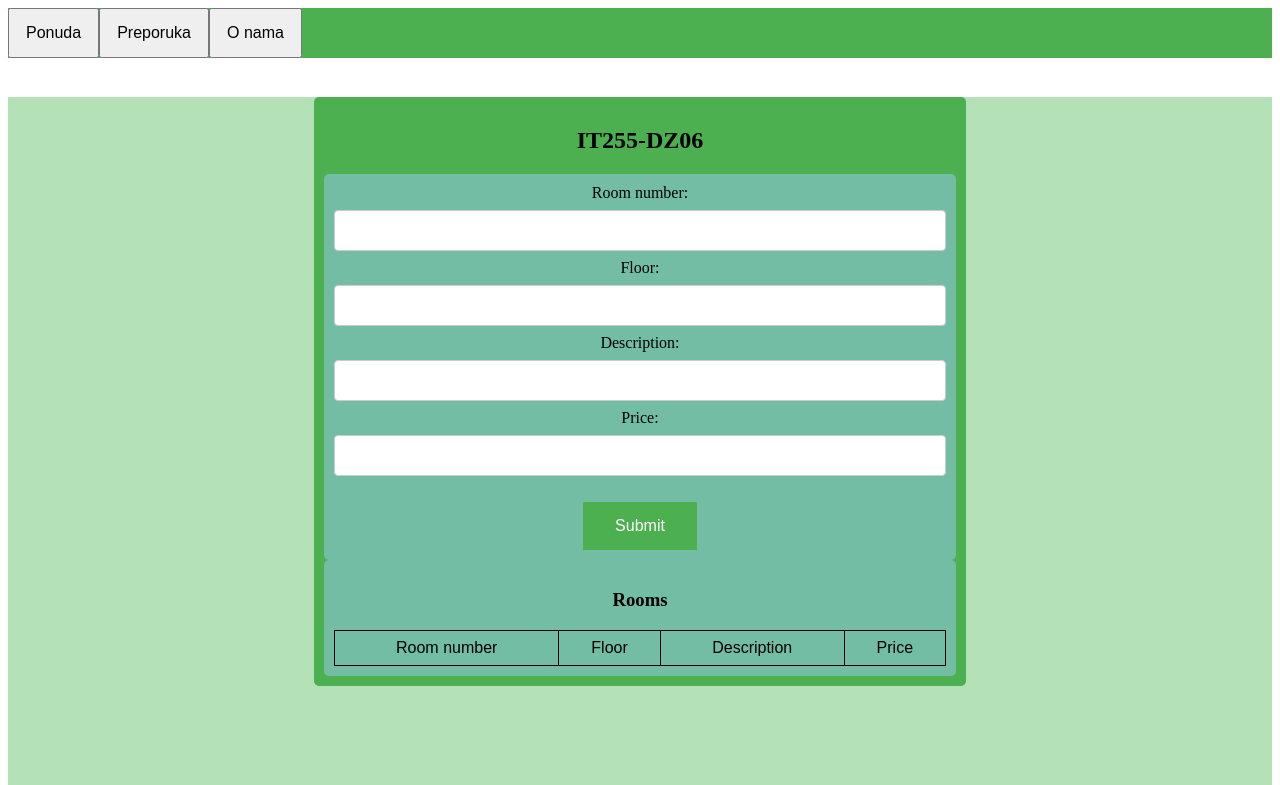
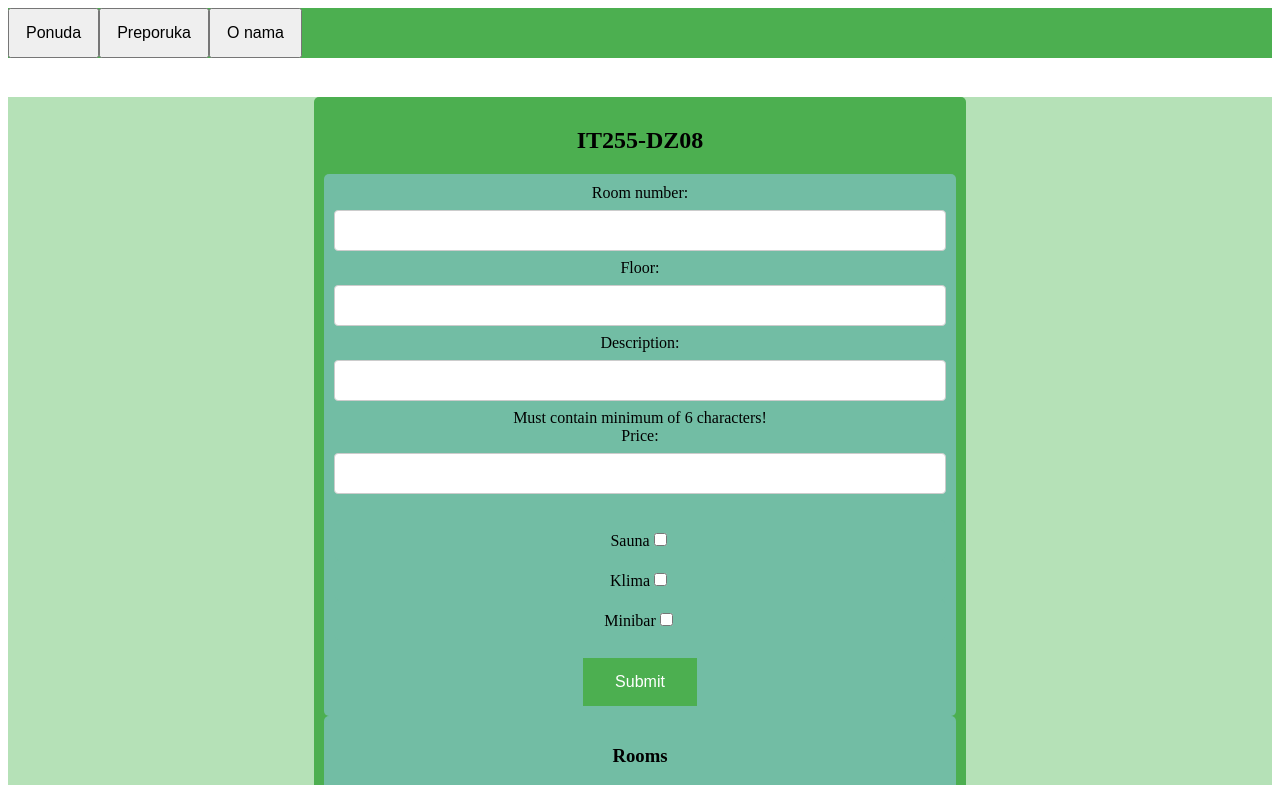
Before and after one commit to marko3in1/IT255-DZ-MetHotels, an Angular app: page / in a window 1280 px wide. Shown: the top 785 px of the page. Built offline with nearby package versions, Linux system fonts and the light colour scheme.

Commit message:
IT255-DZ08

```diff
--- a/src/app/app.module.ts
+++ b/src/app/app.module.ts
@@ -5,16 +5,18 @@ import { AppRoutingModule } from './app-routing.module';
 import { AppComponent } from './app.component';
 import { RoomsComponent } from './rooms/rooms.component';
 import { NavbarComponent } from './navbar/navbar.component';
+import {FormsModule, ReactiveFormsModule} from "@angular/forms";
 
 @NgModule({
   declarations: [
     AppComponent,
     RoomsComponent,
-    NavbarComponent
+    NavbarComponent,
   ],
   imports: [
     BrowserModule,
-    AppRoutingModule
+    ReactiveFormsModule,
+    FormsModule
   ],
   providers: [],
   bootstrap: [AppComponent]
--- a/src/app/models/room.ts
+++ b/src/app/models/room.ts
@@ -1,14 +1,13 @@
 export class Room {
-    roomNumber: number;
-    description: string;
-    price: number;
-    floor: number;
+    roomNumber?: number;
+    description?: string;
+    price?: number;
+    floor?: number;
 
-
-    constructor(roomNumber: number, description: string, price: number, floor: number) {
-        this.roomNumber = roomNumber;
-        this.description = description;
-        this.price = price;
-        this.floor = floor;
+    constructor(roomNumber: number, floor: number, description: string, price: number) {
+      this.roomNumber = roomNumber;
+      this.floor = floor;
+      this.description = description;
+      this.price = price;
     }
-}
+  }
--- a/src/app/rooms/rooms.component.html
+++ b/src/app/rooms/rooms.component.html
@@ -1,18 +1,27 @@
 <body>
 
   <div class="content">
-      <h2>IT255-DZ06</h2>
+    <h2>IT255-DZ08</h2>
     <div>
-        <form>
-          <label for="roomNumber">Room number:</label><br>
-          <input type="text" id="roomNumber" name="roomNumber" #roomNumber><br>
-          <label for="floor">Floor:</label><br>
-          <input type="text" id="floor" name="floor" #floor><br>
-          <label for="description">Description:</label><br>
-          <input type="text" id="description" name="description" #description><br>
-          <label for="price">Price:</label><br>
-          <input type="number" id="price" name="price" #price><br><br>
-          <button type="submit" (click)="addRoom(roomNumber, floor, description, price)">Submit</button>
+      <form [formGroup]="roomForm">
+        <label>Room number:</label><br>
+        <input type="number" #roomNumber formControlName="roomNumber" required><br>
+        <label>Floor:</label><br>
+        <input type="number" #floor formControlName="floor" required><br>
+        <label>Description:</label><br>
+        <input type="text" #description formControlName="description" required><br>
+        <span *ngIf="checkDescription(description.value)">Must contain minimum of 6 characters!</span><br>
+        <label>Price:</label><br>
+        <input type="number" #price formControlName="price" required><br><br>
+        <div *ngFor="let option of optionList, let i = index">
+          <label>{{ option.name }}</label>
+          <input type="checkbox" (ngModelChange)="incrementSauna($event, i)" formControlName="option">
+        </div>
+        <br>
+        <button [disabled]="checkDescription(description.value)"
+          (click)="addRoom(roomNumber, floor, description, price)">
+          Submit
+        </button>
       </form>
     </div>
     <div>
--- a/src/app/rooms/rooms.component.ts
+++ b/src/app/rooms/rooms.component.ts
@@ -1,4 +1,5 @@
 import { Component, Input, OnInit } from '@angular/core';
+import { FormControl, FormGroup, Validators } from '@angular/forms';
 import { Room } from '../models/room';
 
 @Component({
@@ -10,16 +11,48 @@ export class RoomsComponent implements OnInit {
   @Input() room: Room;
   rooms: Room[] = [];
 
+  roomForm = new FormGroup({
+    roomNumber: new FormControl(null, Validators.required),
+    floor: new FormControl(null, Validators.required),
+    description: new FormControl(null, Validators.required),
+    price: new FormControl(null, Validators.required),
+    numberOfNights: new FormControl(null, Validators.required),
+    option: new FormControl(null)
+  });
 
+  optionList = [
+    { id: 1, name: 'Sauna', price: 1000 },
+    { id: 2, name: 'Klima', price: 1500 },
+    { id: 3, name: 'Minibar', price: 2000 },
+  ];
 
   constructor() { }
 
   ngOnInit(): void {
   }
 
-  addRoom(roomNumber: HTMLInputElement, floor: HTMLInputElement, description: HTMLInputElement, price: HTMLInputElement): boolean {
-    this.rooms.push(new Room(parseInt(roomNumber.value), description.value, parseFloat(price.value), parseInt(floor.value)));
-    return false;
+  addRoom(roomNumber: HTMLInputElement, floor: HTMLInputElement, description: HTMLInputElement, price: HTMLInputElement) {
+    this.rooms.push(new Room(parseInt(roomNumber.value), parseInt(floor.value), description.value, parseInt(price.value)));
+    this.roomForm.reset();
+    // @ts-ignore
+    this.roomForm.get('price').setValue(null);
+  }
+
+  incrementSauna(checked: Event, index: number) {
+    let totalPrice = this?.roomForm?.get('price')?.value;
+    if (checked) {
+      // @ts-ignore
+      totalPrice += this.optionList[index]?.price;
+    } else {
+      // @ts-ignore
+      totalPrice -= this.optionList[index]?.price;
+    }
+      // @ts-ignore
+    this.roomForm.get('price').setValue(totalPrice);
+  }
+
+  checkDescription(description: string) {
+    return description.length < 6;
   }
 
 }
```
Lines whose indentation alone changed are shown as unchanged.
